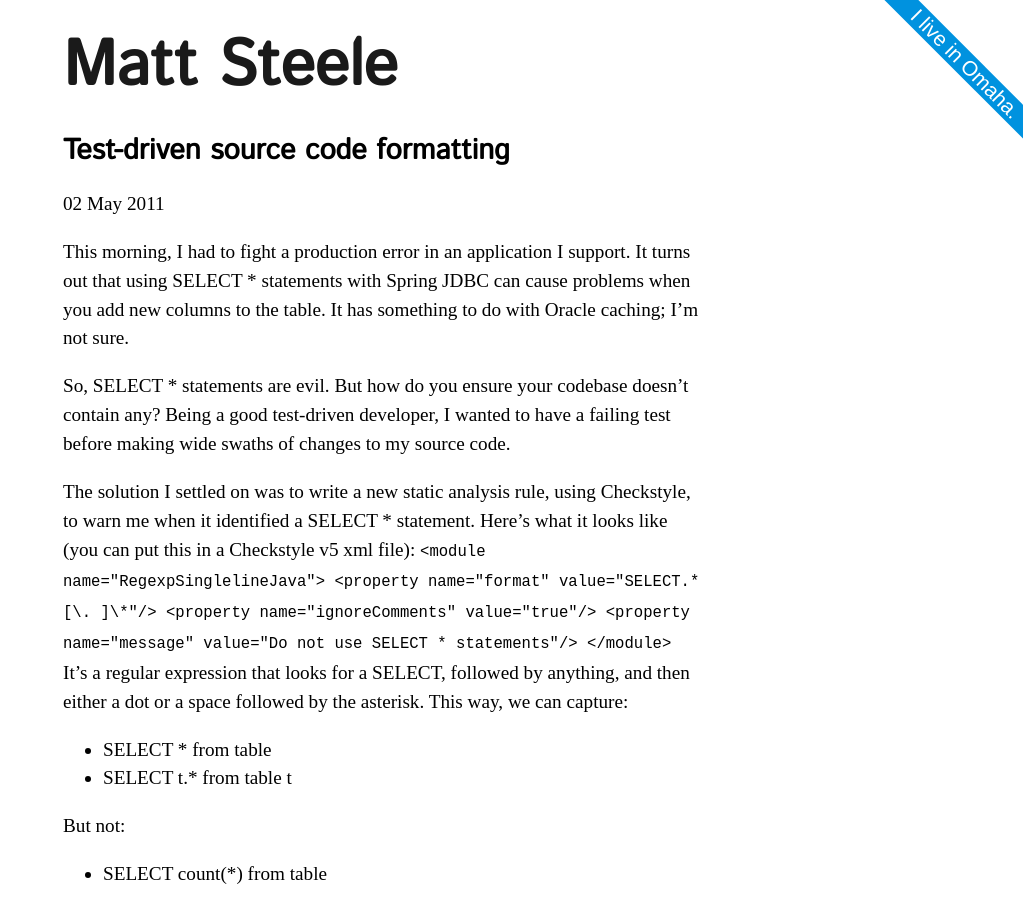
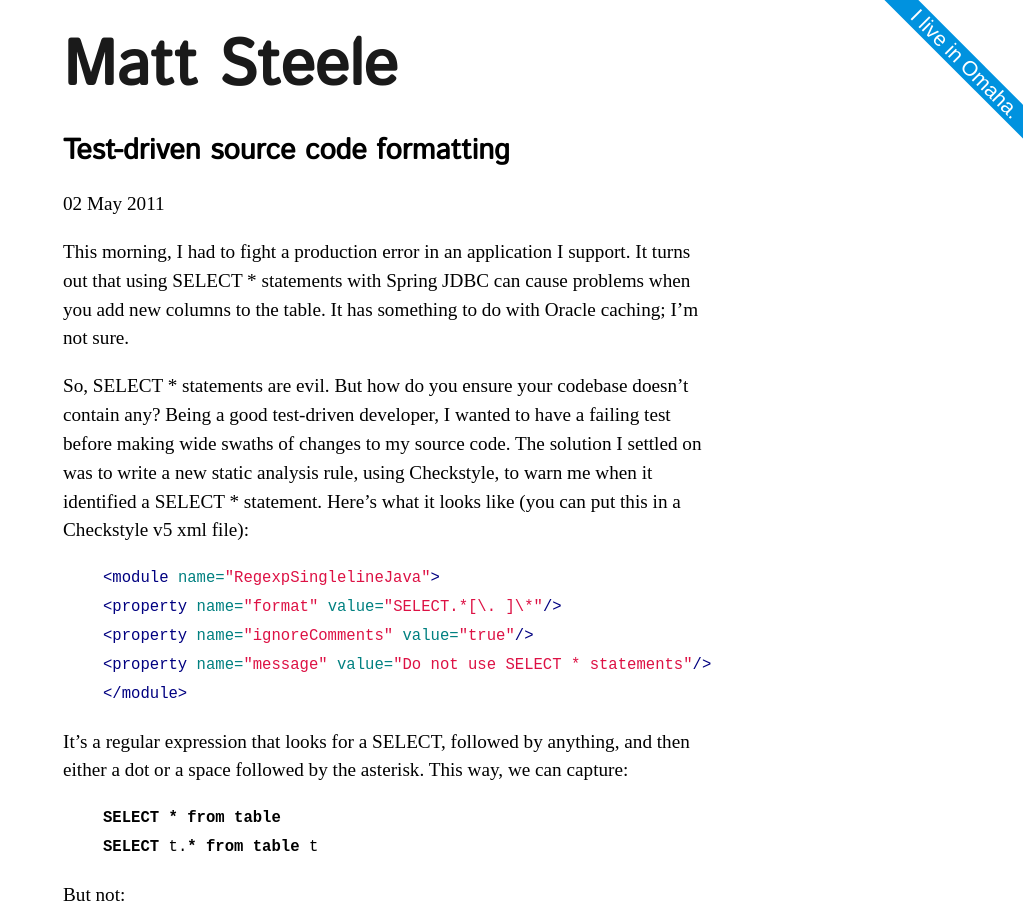
Before and after one commit to mattdsteele/steele.blue, a Jekyll site: the page built from _posts/2011-05-02-test-driven-source-code-formatting.markdown, in a window 1280 px wide and 1400 px high. Shown: the top 913 px of the window, without its empty margins (257-1280 px from the left). Built offline with Jekyll 4.4.1, drawn with Linux system fonts in a browser that asks for light colours; some web fonts are replaced; Markdown is read by kramdown in place of the engine named in the settings; some of the changed text lies outside the part shown.

Commit message:
Syntax highlighting

```diff
--- a/_posts/2011-05-02-test-driven-source-code-formatting.markdown
+++ b/_posts/2011-05-02-test-driven-source-code-formatting.markdown
@@ -12,24 +12,29 @@ meta:
 This morning, I had to fight a production error in an application I support. It turns out that using SELECT * statements with Spring JDBC can cause problems when you add new columns to the table. It has something to do with Oracle caching; I'm not sure.
 
 So, SELECT * statements are evil. But how do you ensure your codebase doesn't contain any? Being a good test-driven developer, I wanted to have a failing test before making wide swaths of changes to my source code.
+The solution I settled on was to write a new static analysis rule, using Checkstyle, to warn me when it identified a SELECT * statement. Here's what it looks like (you can put this in a Checkstyle v5 xml file):
 
-The solution I settled on was to write a new static analysis rule, using Checkstyle, to warn me when it identified a SELECT * statement. Here's what it looks like (you can put this in a Checkstyle v5 xml file):
-<code>
-&lt;module name="RegexpSinglelineJava"&gt;
-&lt;property name="format" value="SELECT.*[\. ]\*"/&gt;
-&lt;property name="ignoreComments" value="true"/&gt;
-&lt;property name="message" value="Do not use SELECT * statements"/&gt;
-&lt;/module&gt;
-</code>
+{% highlight xml %}
+<module name="RegexpSinglelineJava">
+<property name="format" value="SELECT.*[\. ]\*"/>
+<property name="ignoreComments" value="true"/>
+<property name="message" value="Do not use SELECT * statements"/>
+</module>
+{% endhighlight %}
+
 It's a regular expression that looks for a SELECT, followed by anything, and then either a dot or a space followed by the asterisk. This way, we can capture:
-<ul>
-	<li>SELECT * from table</li>
-	<li>SELECT t.* from table t</li>
-</ul>
+
+{% highlight sql %}
+SELECT * from table
+SELECT t.* from table t
+{% endhighlight %}
+
 But not:
-<ul>
-	<li>SELECT count(*) from table</li>
-</ul>
+
+{% highlight sql %}
+SELECT count(*) from table
+{% endhighlight %}
+
 Adding this check to our build immediately caught 13 instances where we performed this nefarious deed.  Using a continuous integration build like Hudson, it was easy to identify and track how we were progressing in removing these from the build:
 
 <a href="http://matthewsteele.files.wordpress.com/2011/05/png.png"><img class="aligncenter size-full wp-image-135" title="png" src="http://matthewsteele.files.wordpress.com/2011/05/png.png" alt="" /></a>
```
Also changed, not shown: _posts/2008-01-21-inelegant-code-affects-your-reputation.markdown (+21 -36 lines), _posts/2012-04-19-lessons-learned-from-the-first-hack-omaha.markdown (+4 -6 lines).
